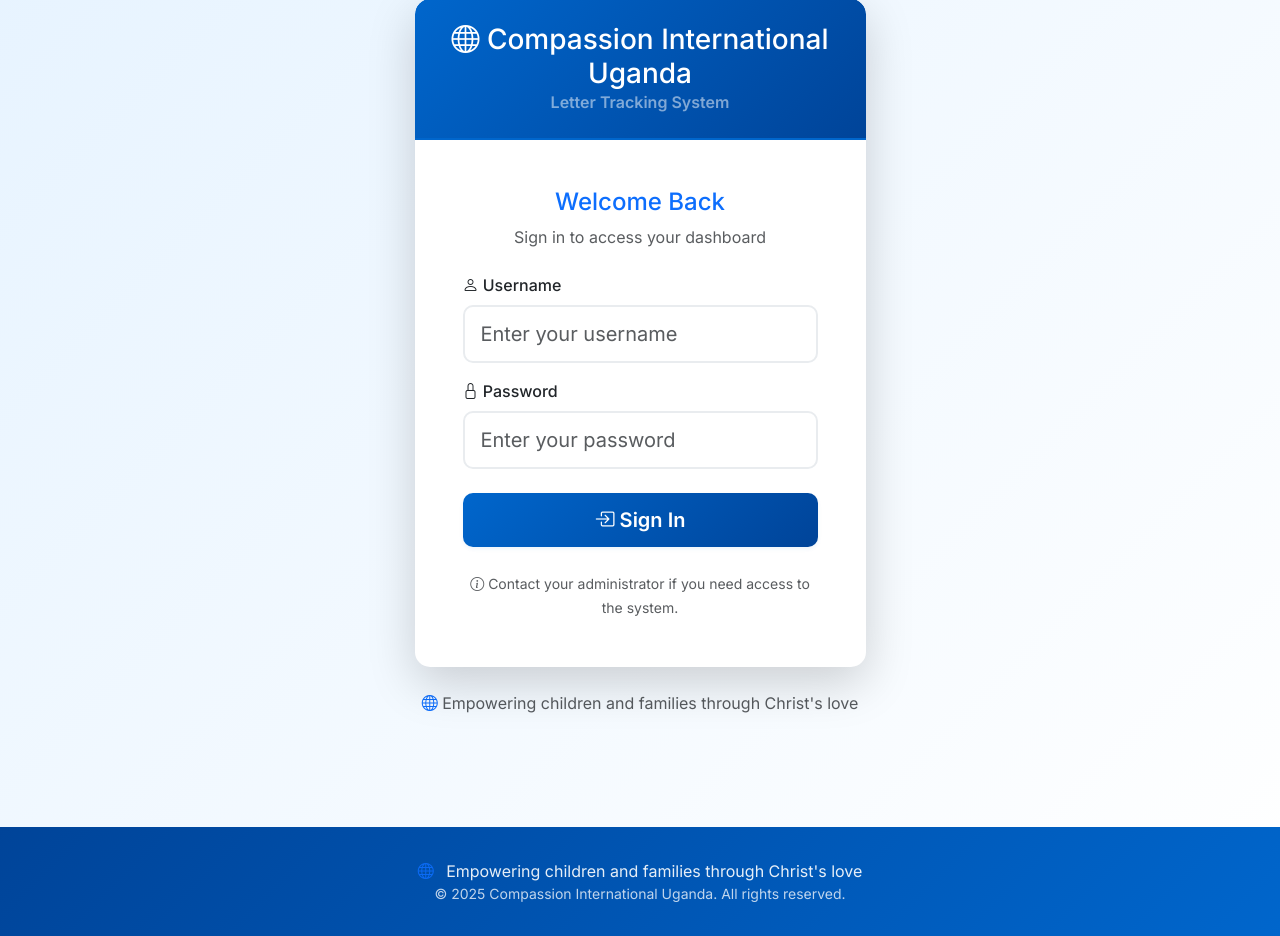
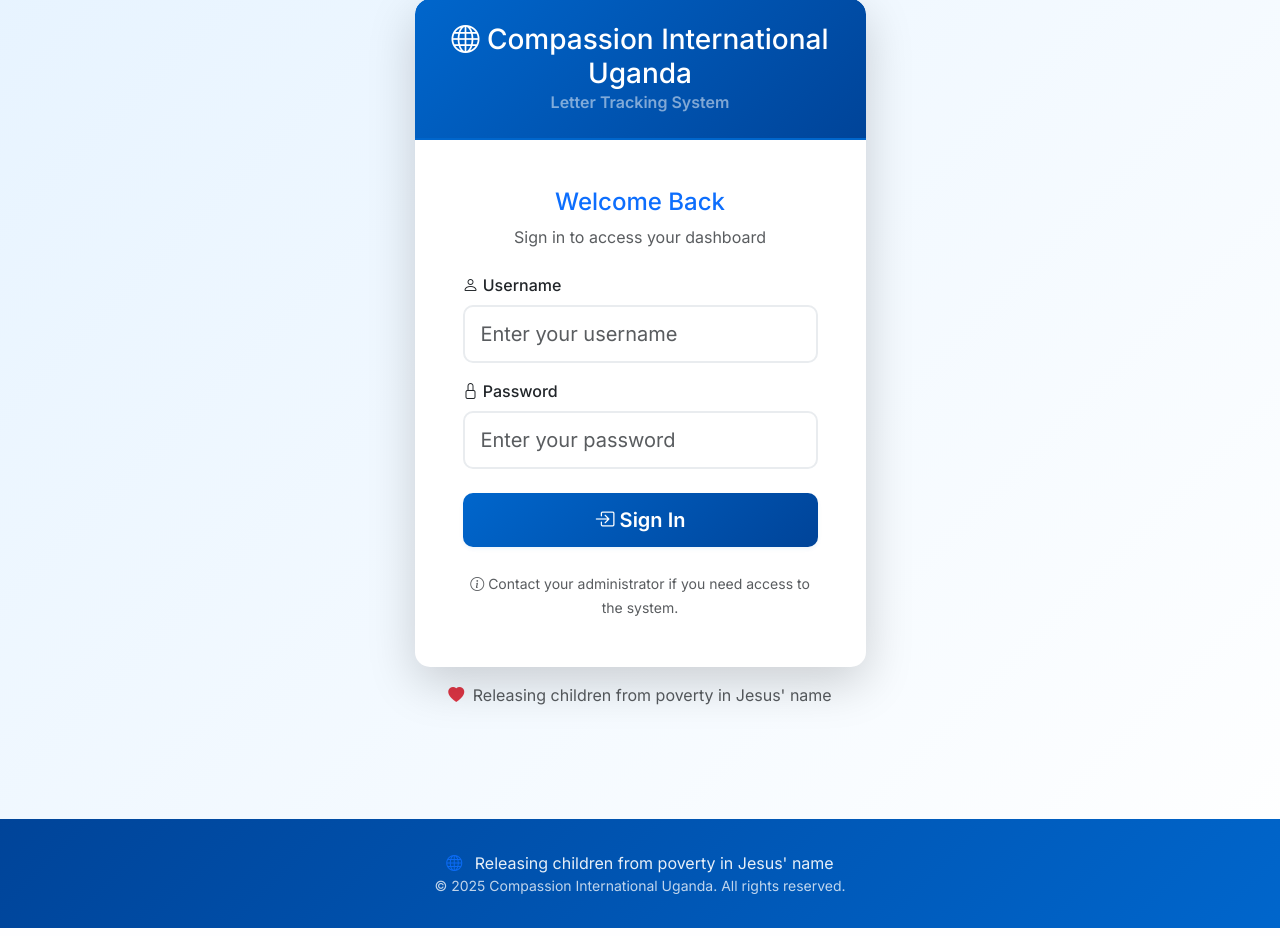
Before and after one commit to Nathan9799/letterflow-compassion-uganda, a Django app: page /accounts/login/ in a window 1280 px wide. Shown: the part 113-1049 px from the top of the page. Run offline with Django 5.2, Linux system fonts and the light colour scheme.

Commit message:
Update tagline to 'Releasing children from poverty in Jesus' name' in footer and login page

```diff
--- a/templates/base.html
+++ b/templates/base.html
@@ -508,7 +508,7 @@
         <div class="container">
             <p>
                 <i class="bi bi-globe text-primary me-2"></i>
-                Empowering children and families through Christ's love
+                Releasing children from poverty in Jesus' name
             </p>
             <p class="small opacity-75">
                 © 2025 Compassion International Uganda. All rights reserved.
--- a/templates/registration/login.html
+++ b/templates/registration/login.html
@@ -63,11 +63,11 @@
                 </div>
             </div>
 
-            <div class="text-center mt-4">
-                                    <p class="text-muted">
-                        <i class="bi bi-globe text-primary"></i>
-                        Empowering children and families through Christ's love
-                    </p>
+            <div class="text-center mt-3">
+                <p class="text-muted">
+                    <i class="bi bi-heart-fill text-danger me-1"></i>
+                    Releasing children from poverty in Jesus' name
+                </p>
             </div>
         </div>
     </div>
```
